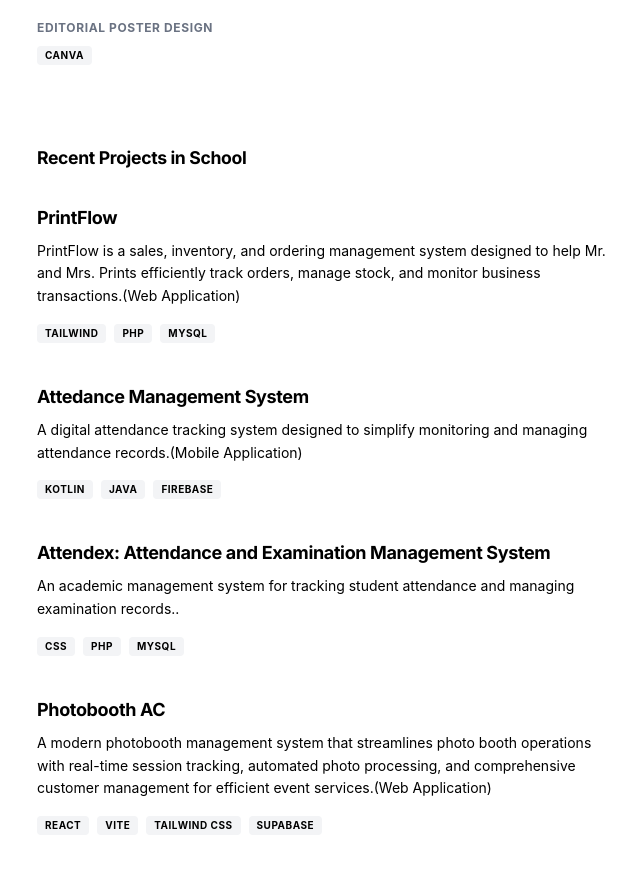
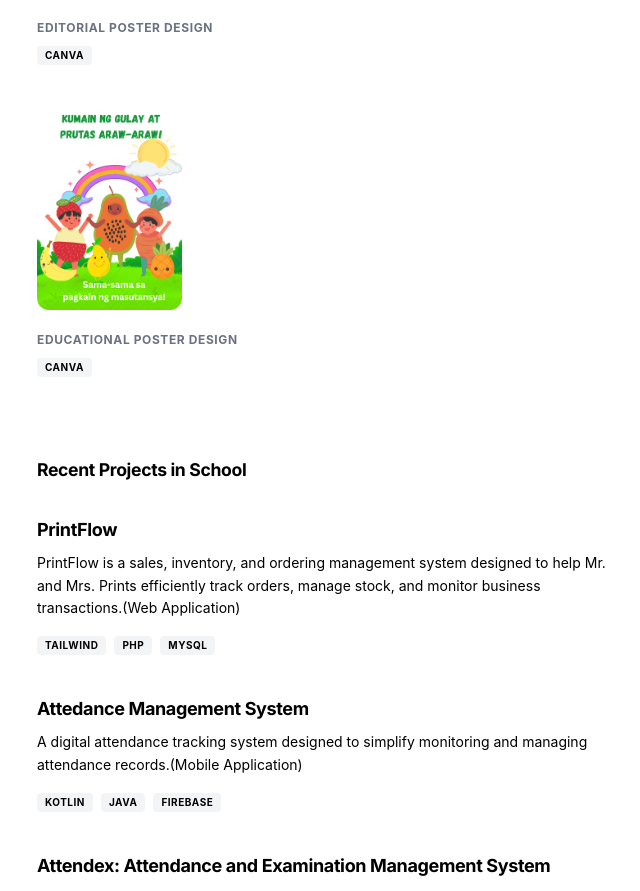
Before and after one commit to arrontuazon60892-cyber/portfolio-repo, a React (Vite) app: page / in a window 1280 px wide. Shown: the part 1446-2337 px from the top of the page, without its empty margins (77-717 px from the left). Built offline with nearby package versions, Linux system fonts and the light colour scheme.

Commit message:
def nila mb

```diff
--- a/src/App.jsx
+++ b/src/App.jsx
@@ -12,6 +12,7 @@ import ImageModal from "./components/ImageModal";
 import { cn } from "./lib/utils";
 import { Moon, Sun, Mail, BookOpen, ExternalLink, Copy, Check } from "lucide-react";
 import seolinahImage from "./assets/seolinah.png";
+import coloringBookImage from "./assets/Colorful Coloring Book Cover A4 Document.png";
 
 function App() {
   const [theme, setTheme] = useState("light");
@@ -148,6 +149,16 @@ function App() {
                   tools={["Canva"]}
                   onClick={() => {
                     setSelectedImage(seolinahImage);
+                    setImageModalOpen(true);
+                  }}
+                  isDark={isDark}
+                />
+                <PosterCard
+                  imageSrc={coloringBookImage}
+                  category="Educational Poster Design"
+                  tools={["Canva"]}
+                  onClick={() => {
+                    setSelectedImage(coloringBookImage);
                     setImageModalOpen(true);
                   }}
                   isDark={isDark}
```
Also changed, not shown: src/assets/Colorful Coloring Book Cover A4 Document.png (added).
